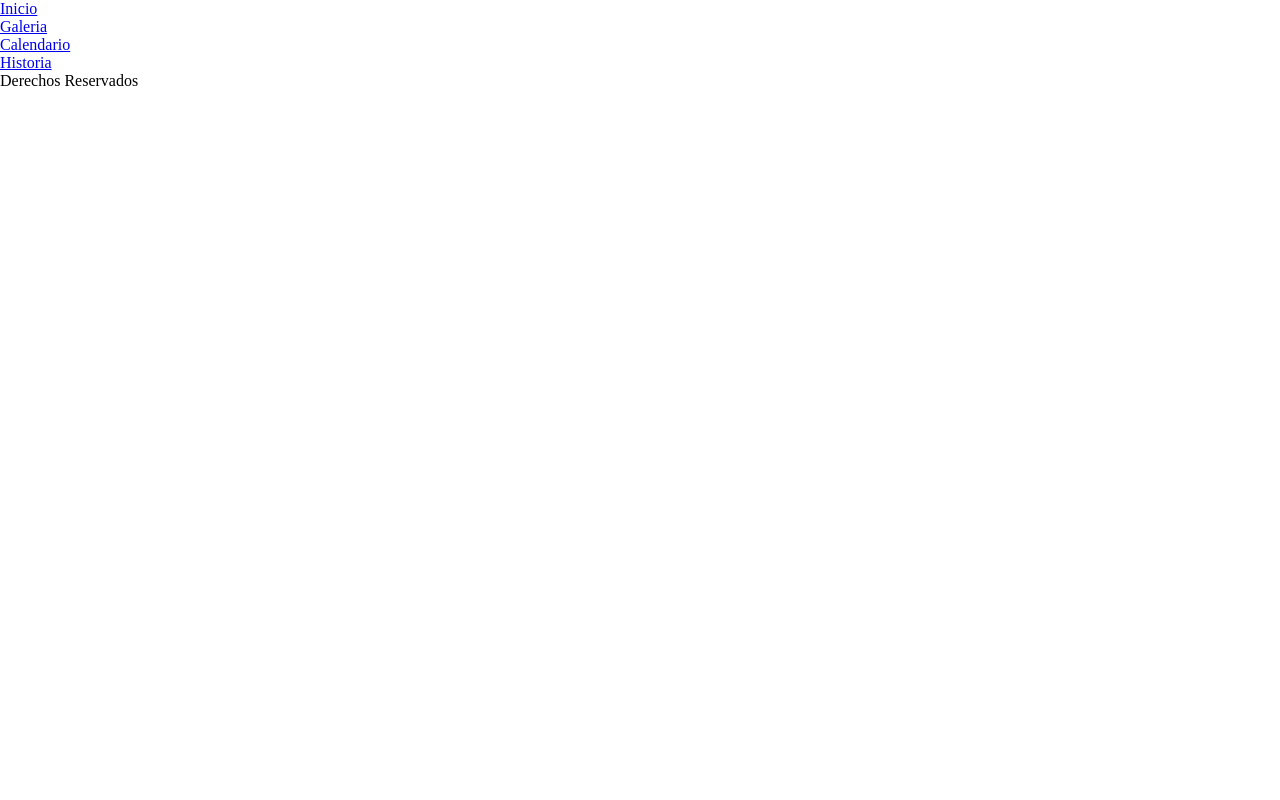
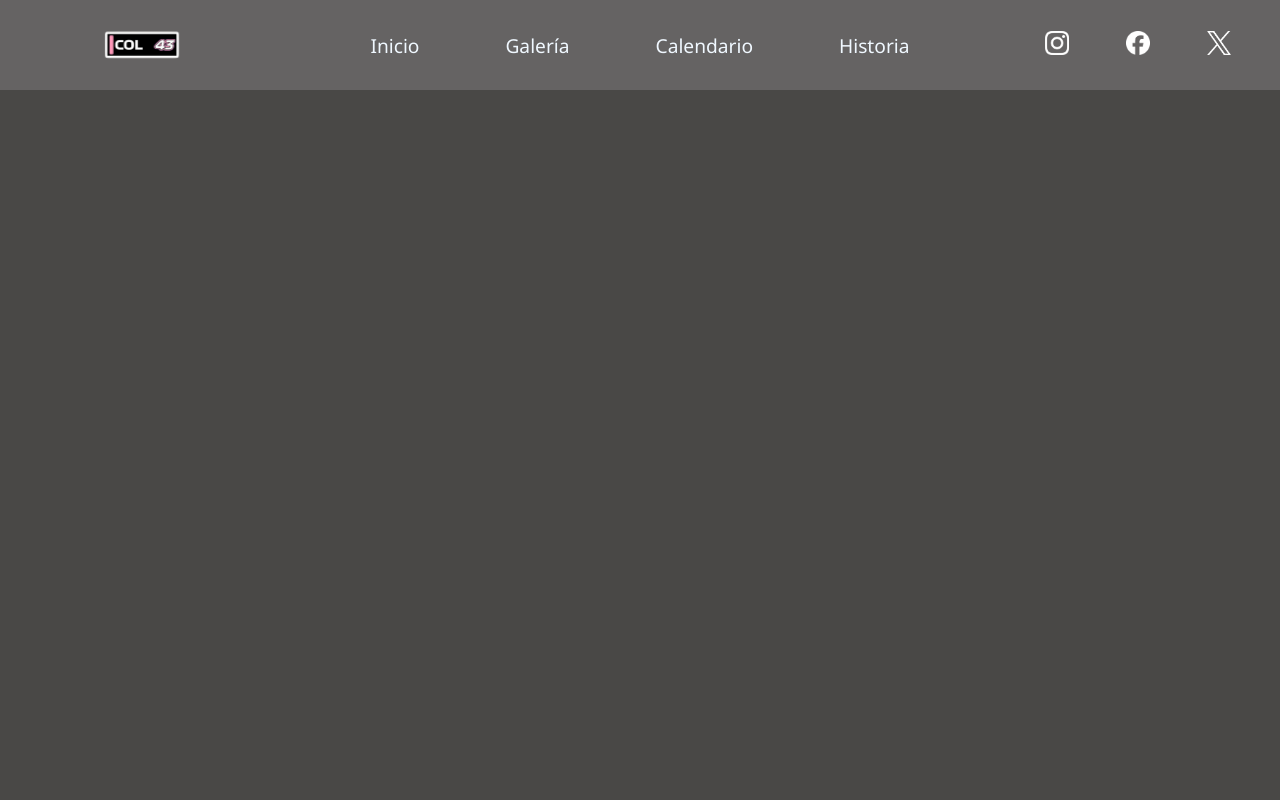
Before and after one commit to Marcoxs06/coder-entrega2-comision-85040, a plain HTML site: page index.html in a window 1280 px wide. Shown: the top 800 px of the page. Drawn offline with Linux system fonts and the light colour scheme.

Commit message:
Nav completo en main

```diff
--- a/index.html
+++ b/index.html
@@ -6,27 +6,35 @@
     <link rel="stylesheet" href="./styles/styles.css">
     <title>Titulo</title>
 </head>
-<body>
-    <header>
-    <nav>
-        <ul>
-            <li><a href="index.html">Inicio</a></li>
-            <li><a href="./pages/galeria.html">Galeria</a></li>
-            <li><a href="./pages/calendario.html">Calendario</a></li>
-            <li><a href="./pages/historia.html">Historia</a></li>
+<body class="page">
+    <header class="page__header header">
+      <div class="header__logo logoh"> <img src="./assets/colapinto_logo.png" alt="logo-colapinto">  </div>
+
+        <nav class="header__nav nav">
+            <ul class="nav__list">
+                <li class="nav__item"><a href="index.html" class="nav__link">Inicio</a></li>
+                <li class="nav__item"><a href="./pages/galeria.html" class="nav__link">Galería</a></li>
+                <li class="nav__item"><a href="./pages/calendario.html" class="nav__link">Calendario</a></li>
+                <li class="nav__item"><a href="./pages/historia.html" class="nav__link">Historia</a></li>
+            </ul>
+        </nav>
+        <ul class="header__contactos contactos">
+            <li class="header__item"><a class="header__link" href="https://www.instagram.com/francolapinto/?hl=es" target="_blank">   <img src="./assets/Instagram_Glyph_White.png" alt="instagram"  >   </a></li>
+            <li class="header__item"><a class="header__link" href="https://www.facebook.com/francolapinto/?locale=es_LA" target="_blank">   <img src="./assets/Facebook_Logo_Secondary.png" alt="facebook" >   </a></li>
+            <li class="header__item"><a class="header__link" href="https://x.com/FranColapinto" target="_blank">   <img src="./assets/logo-white.png" alt="X" >   </a></li>
         </ul>
-    </nav>
     </header>
-    <main>
-        <section>
-            <article>
+
+    <main class="page__main main">
+        <section class="main__section section">
+            <article class="section__article article">
 
             </article>
         </section>
     </main>
 
-    <footer>
-        <p>Derechos Reservados</p>
+    <footer class="page__footer footer">
+        <p class="footer__text">Derechos Reservados</p>
     </footer>
 </body>
 </html>
--- a/styles/styles.css
+++ b/styles/styles.css
@@ -1,52 +1,84 @@
 *{
     margin: 0px;
     padding: 0px;
+    text-decoration: none;
+    list-style: none;
+    font-family: 'Segoe UI', Tahoma, Geneva, Verdana, sans-serif;
+}
+
+.page{
+    display: grid;
+    min-height: 100vh;
+    grid-template-columns:1fr;
+    grid-template-rows: 1fr 30fr 2fr;
+    grid-template-areas:
+    "header"
+    "main"
+    "footer";
+}
+
+.page__header{
+    background-color: rgba(68, 66, 66, 0.824);
+    grid-area: header;
+    display: grid;
+    grid-template-columns: 4fr 10fr 4fr;
+    grid-template-areas: "logo nav contactos";
+}
+
+.header__logo{
+    grid-area: logo;
+    display: flex;
+    justify-content: center;
+}
+
+.header__logo img{
+
+    width: 90px;
+}
+
+.header__nav{
+    grid-area: nav;
+}
+
+.nav__list{
+ height: 100%;
+display: flex;
+justify-content: space-evenly;
+align-items: center;
+}
+.nav__list a{
+    font-size: 1.2rem;
+    color: aliceblue;
+
+}
+
+.header__contactos {
+ grid-area: contactos;
+ gap: 20%;
+display: flex;
+justify-content: center;
+align-items: center;
+}
+
+.header__contactos a  {
+text-decoration: none;
+}
+.header__contactos img {
+
+  width: 24px;
+  height: 24px;
+
+}
+
+.page__main{
+     background-color: rgb(73, 72, 70);
+     grid-area: main;
+
 }
 
 
-.ContPract{
-    background-color: gainsboro;
-    display: flex;
-    flex-flow: row nowrap;
+.page__footer{
+  background-color: rgb(98, 236, 118);
+   grid-area: footer;
 
 }
-
-.ContPract__item{
-    display: flex;
-
-    width: 200px;
-    height: 200px;
-    margin: 6px;
-    background-color: blue;
-}
-
-
-
-.ContPractGrid{
-margin: auto;
-    display: grid;
-    background-color: rgb(24, 24, 24);
-    width: 100%;
-    height: 800px;
-    grid-template-columns: repeat(18,1fr);
-    grid-template-rows: repeat(18,1fr);
-    gap: 6px;
-}
-
-
-.grid__item{
-    background-color: rgb(209, 209, 209);
-}
-
-.grid__item--1{
-    background-color: rgb(212, 230, 75);
-    grid-row: 3/14;
-    grid-column: 3/14;
-}
-
-.grid__item--2{
-    background-color: rgb(236, 94, 94);
-    grid-row: 5/17;
-    grid-column: 6/16;
-    z-index: 4;
-}
```
Also changed, not shown: pages/calendario.html (+1 -1 lines), pages/galeria.html (+1 -1 lines), pages/historia.html (+1 -1 lines), assets/Facebook_Logo_Secondary.png (added), assets/Instagram_Glyph_White.png (added), assets/colapinto_logo.png (added), assets/logo-white.png (added).
